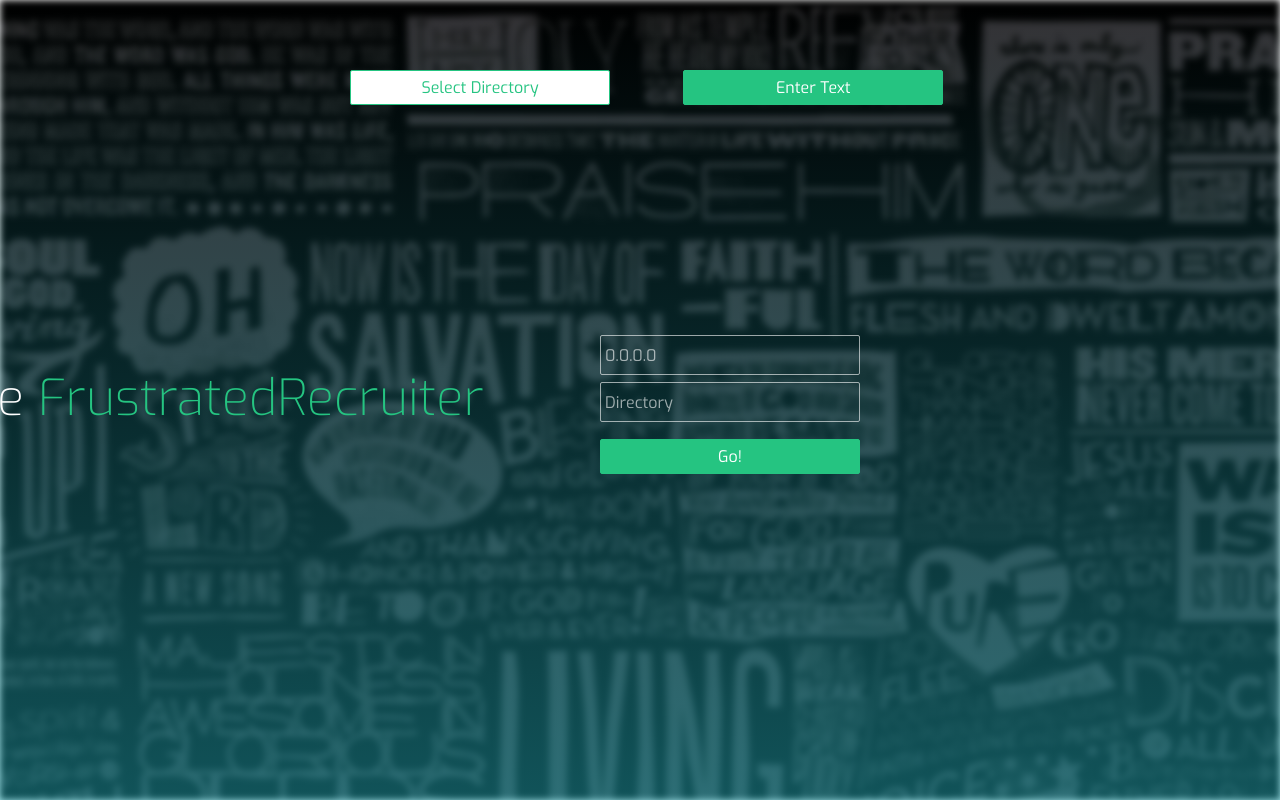
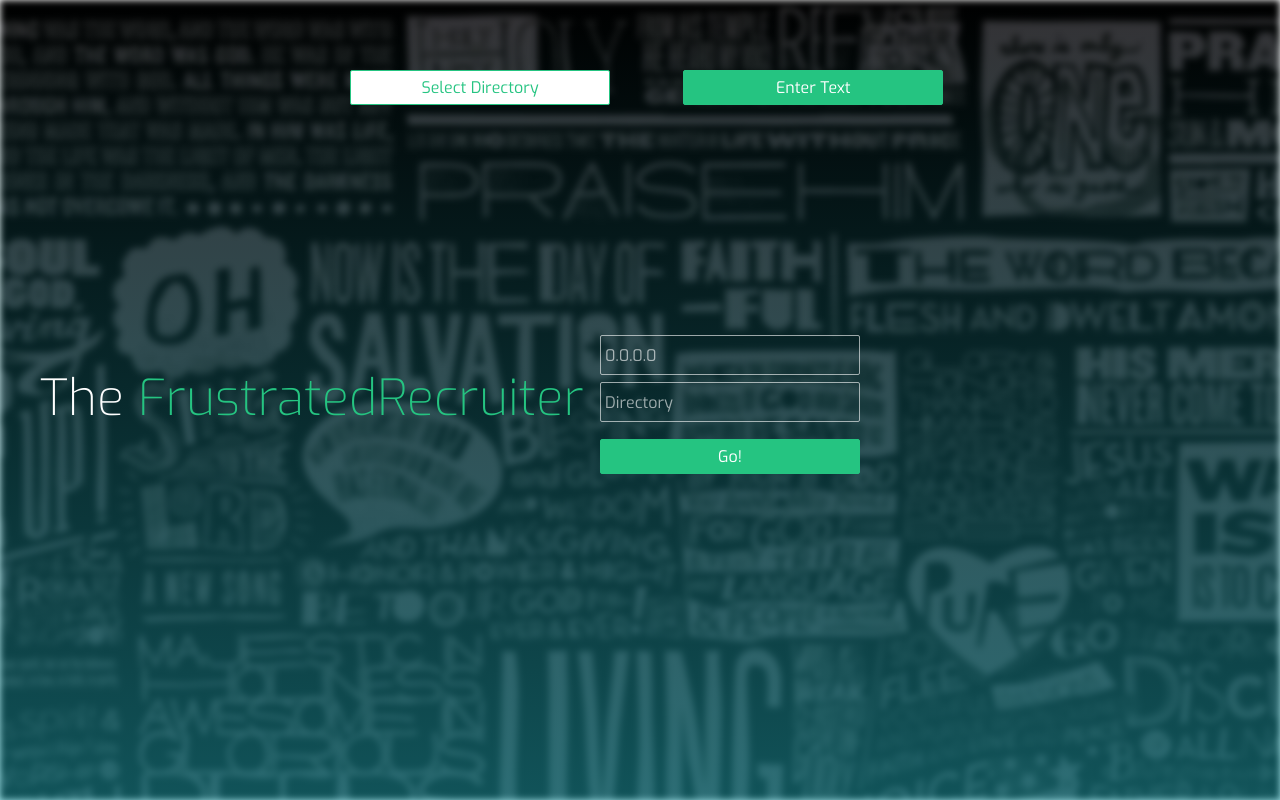
Before and after one commit to nk17kumar/The-Frustrated-Recruiter-v.1.0, a website: page webapp_with_config/index0.html in a window 1280 px wide. Drawn offline with nearby package versions, Linux system fonts and the light colour scheme; files whose address does not match are found by name.

Commit message:
px to 600

```diff
--- a/webapp_with_config/index0.html
+++ b/webapp_with_config/index0.html
@@ -52,7 +52,7 @@ body{
 .header{
 	position: absolute;
 	top: calc(50% - 35px);
-	left: calc(50% - 700px);
+	left: calc(50% - 600px);
 	z-index: 2;
 }
 
```
